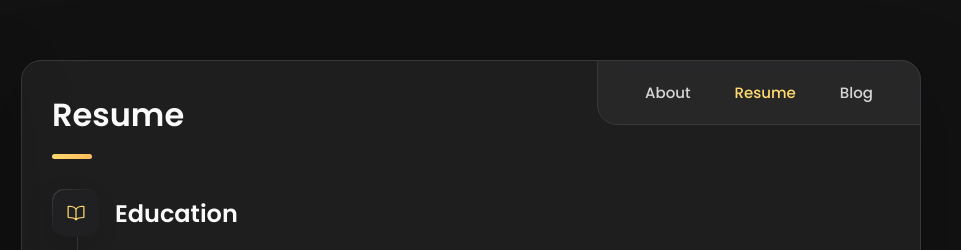
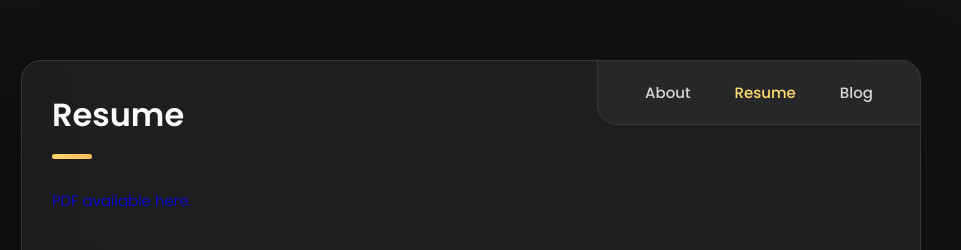
Before and after one commit to sfr348/sfr348.github.io, a plain HTML site: page index.html in a window 1280 px wide. Both pictures are taken after a click on the button "Resume". Shown: the top 250 px of the page, 319-1280 px from the left. Drawn offline with nearby package versions, Linux system fonts and the light colour scheme.

Commit message:
added resume

```diff
--- a/index.html
+++ b/index.html
@@ -5,7 +5,7 @@
   <meta charset="UTF-8">
   <meta http-equiv="X-UA-Compatible" content="IE=edge">
   <meta name="viewport" content="width=device-width, initial-scale=1.0">
-  <title>vCard - Personal Portfolio</title>
+  <title>Susan F. Redmond</title>
 
   <!--
     - favicon
@@ -495,6 +495,13 @@
             <header>
                 <h2 class="h2 article-title">Resume</h2>
             </header>
+            <section class="about-text">
+                <a href="./assets/images/resume_susan_redmond.pdf">
+                    <p>
+                        PDF available here.
+                    </p>
+                </a>
+            </section>
 
                 <section class="timeline">
 
```
Also changed, not shown: 1 other file. Lines whose indentation alone changed are shown as unchanged.
